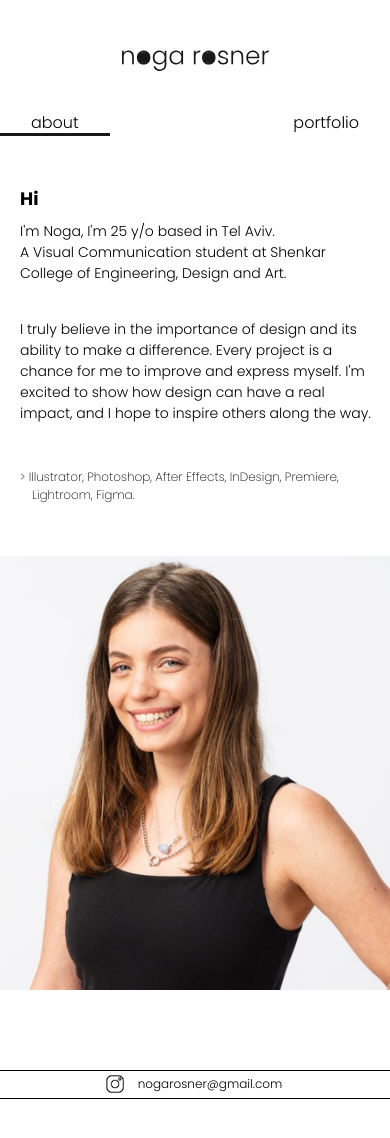
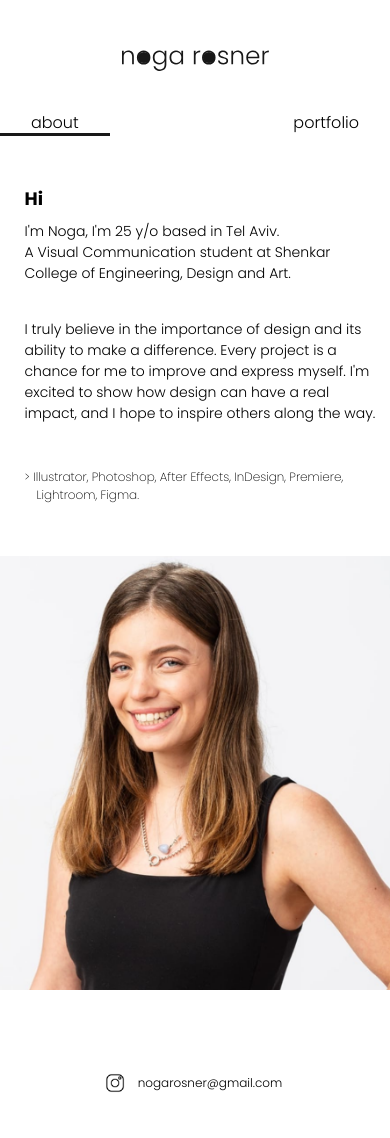
Before and after one commit to DanSchindler/Noga-portfolio, a React (Vite) app: page /about in a window 390 px wide. Built offline with nearby package versions, Linux system fonts and the light colour scheme.

Commit message:
removed footer lines on mobile

```diff
--- a/src/About.jsx
+++ b/src/About.jsx
@@ -54,7 +54,7 @@ const Text = styled.div`
 
   @media (max-width: 480px) {
     font-size: 12px;
-    max-width: 360px;
+    max-width: 90%;
   }
 `;
 
--- a/src/components/Footer.jsx
+++ b/src/components/Footer.jsx
@@ -15,8 +15,8 @@ const Footer = () => {
         width: "100%",
         padding: "0",
         backgroundColor: "#fdfdfd",
-        borderTop: "1px solid #000",
-        borderBottom: "1px solid #000",
+        borderTop: {sm: "1px solid #000"},
+        borderBottom: {sm: "1px solid #000"},
         display: "flex",
         justifyContent: "center",
         alignItems: "center",
--- a/src/main.jsx
+++ b/src/main.jsx
@@ -4,6 +4,7 @@ import App from './App.jsx'
 import './App.css'
 import UnderConstruction from './screens/UnderConstruction.jsx'
 import { Container, useMediaQuery } from '@mui/material'
+import {ScrollRestoration } from 'react-router-dom';
 
 const Root = () => {
   const isMobile = useMediaQuery('(max-width:600px)')
@@ -19,6 +20,7 @@ const Root = () => {
     >
       {/* <UnderConstruction/> */}
       <App />
+
     </Container>
   )
 }
```
Also changed, not shown: src/App.jsx (+3 -4 lines).
